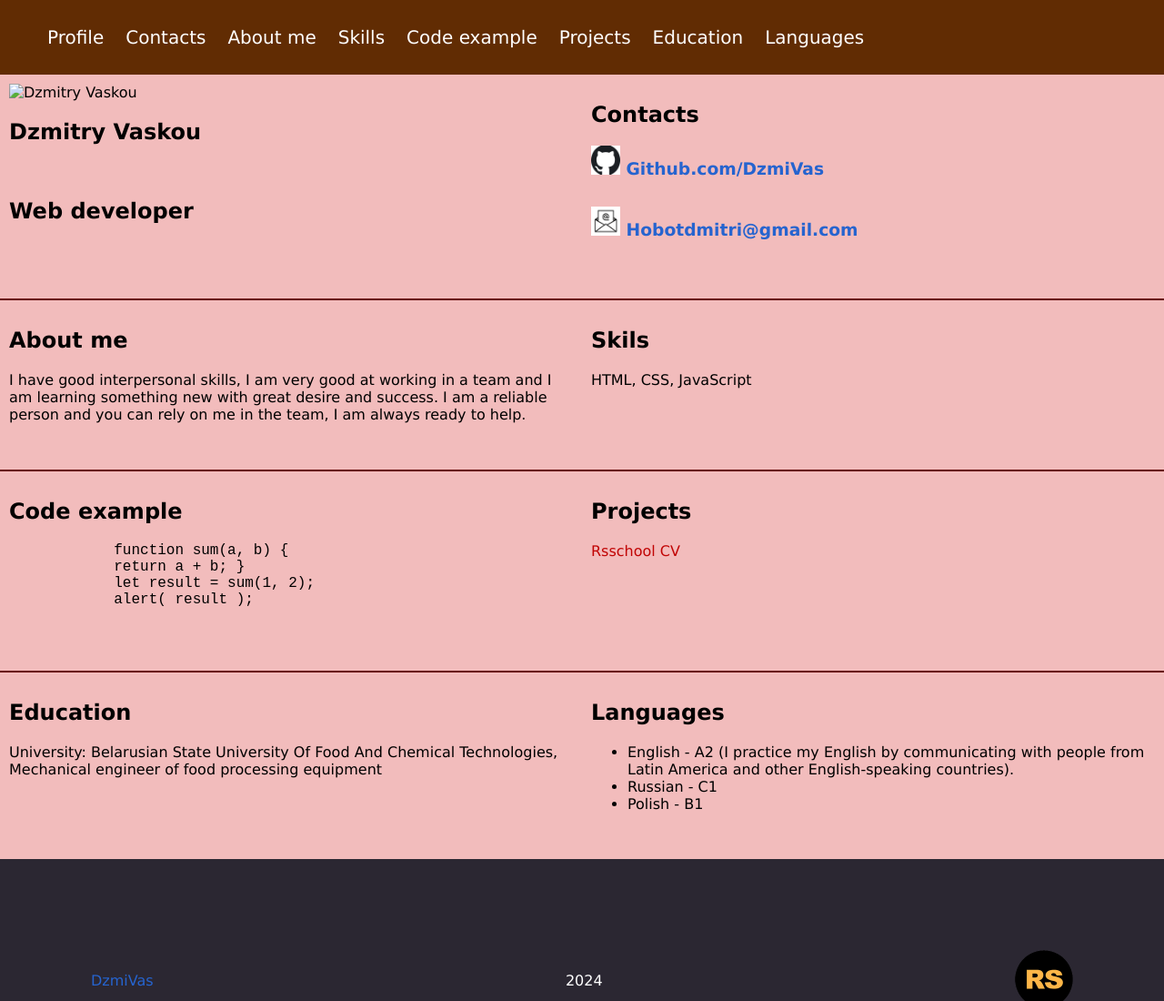
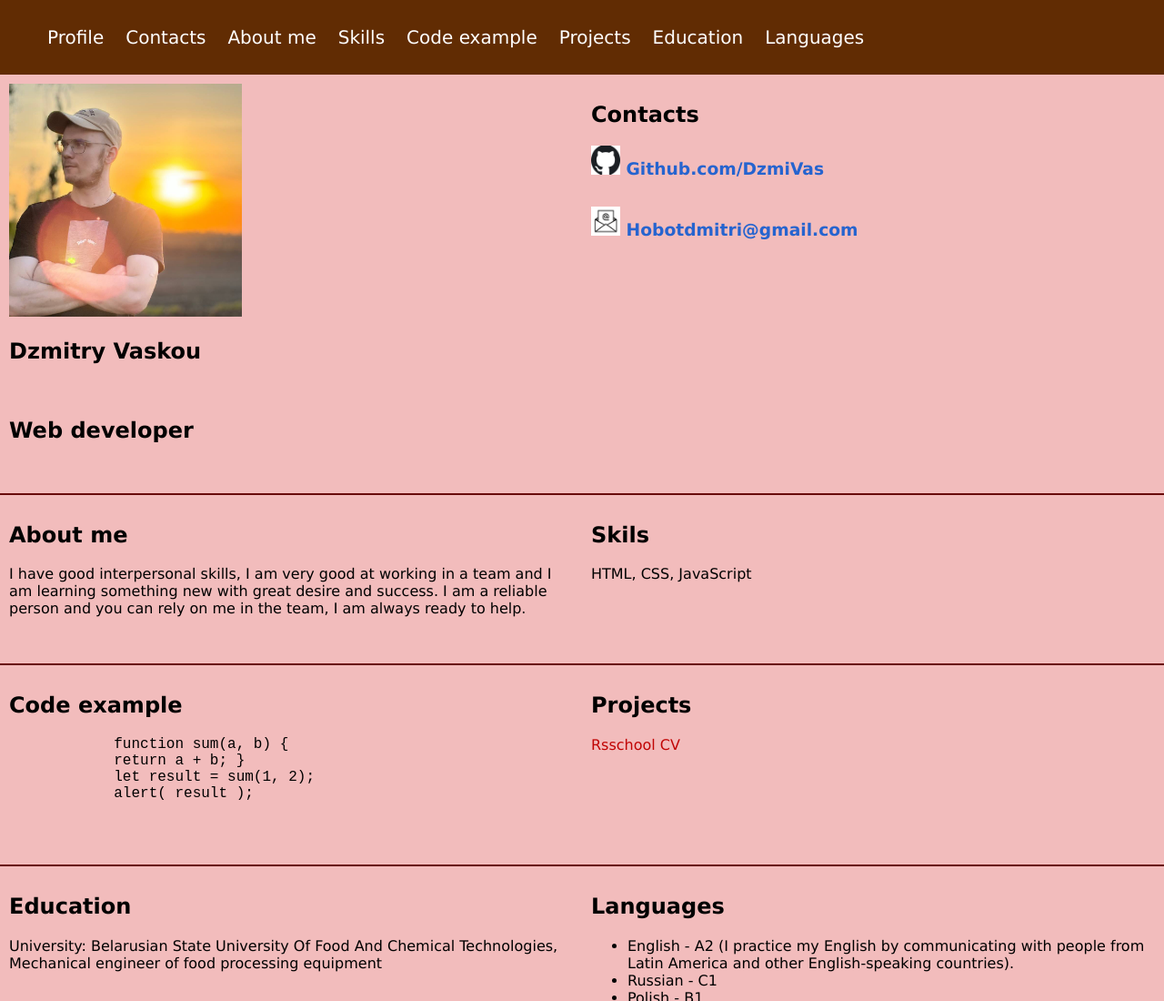
Before and after one commit to DzmiVas/rsschool-cv, a plain HTML site: page index.html in a window 1280 px wide. Shown: the top 1100 px of the page at 91% size. Drawn offline with Linux system fonts and the light colour scheme.

Commit message:
fix: fix problems with avatar

```diff
--- a/index.html
+++ b/index.html
@@ -27,7 +27,7 @@
   <main class="main">
     <div class="container-main">
         <section class="section" id="profile">
-            <img src="./assets/pictures/avatar.jpg" width="256" height="256" alt="Dzmitry Vaskou" title="Dzmitry Vaskou">
+            <img src="./assets/pictures/avatar.png" width="256" height="256" alt="Dzmitry Vaskou" title="Dzmitry Vaskou">
             <h2>Dzmitry Vaskou</h2>
             <br>
             <h2>Web developer</h2>
```
